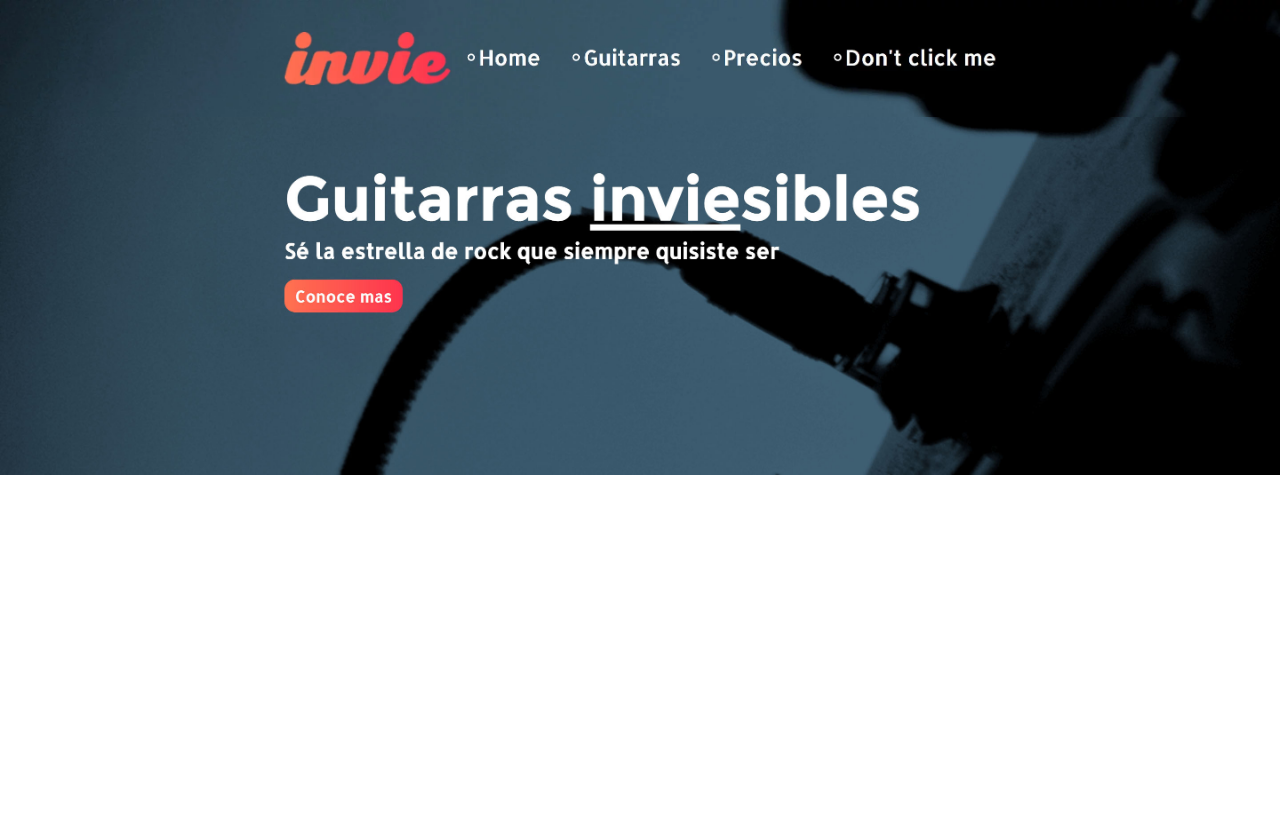
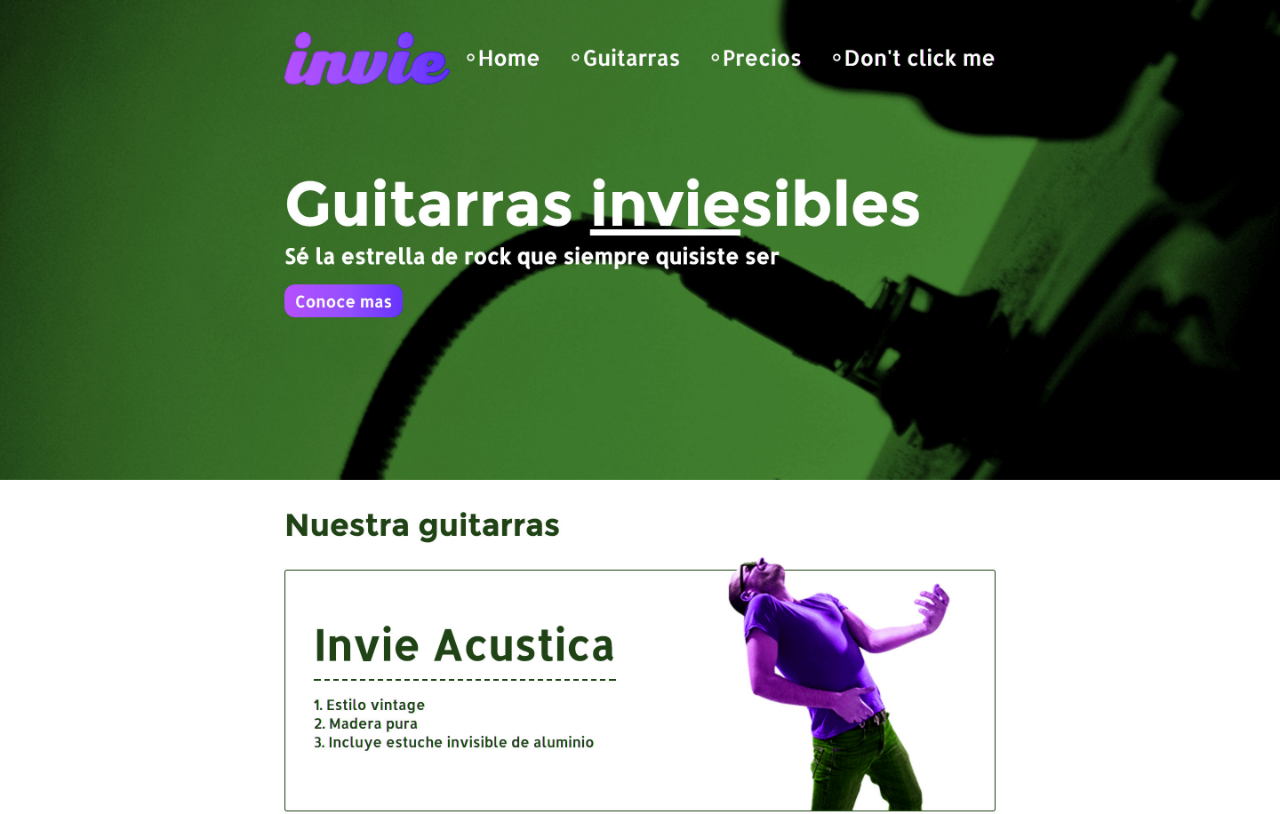
Before and after one commit to Juliandarivas/invie-platzi-github, a plain HTML site: page index.html in a window 1280 px wide. Shown: the top 814 px of the page. Drawn offline with Linux system fonts and the light colour scheme.

Commit message:
nueva version de invie - verde

```diff
--- a/index.html
+++ b/index.html
@@ -12,8 +12,10 @@
     </style>
   </head>
   <body>
-    <img src="header.jpg" alt="">
-    <img src="hero.jpg" alt="">
-    <img src="clasica.jpg" alt="">
+    <!--<img src="header.jpg" alt="">-->
+    <!--<img src="hero.jpg" alt="">-->
+    <!--<img src="clasica.jpg" alt="">-->
+    <img src="nueva-version.jpg" alt="">
+
   </body>
 </html>
```
Also changed, not shown: nueva-version.jpg (added).
